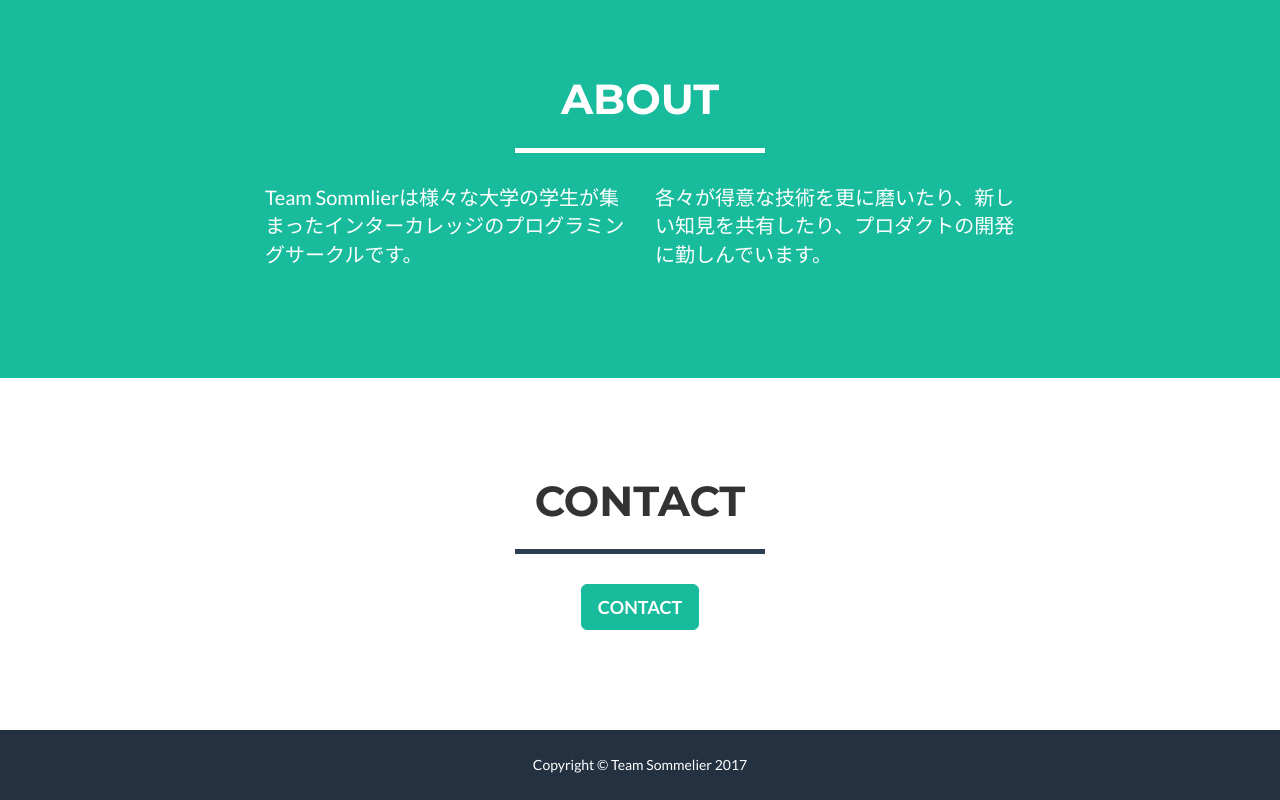
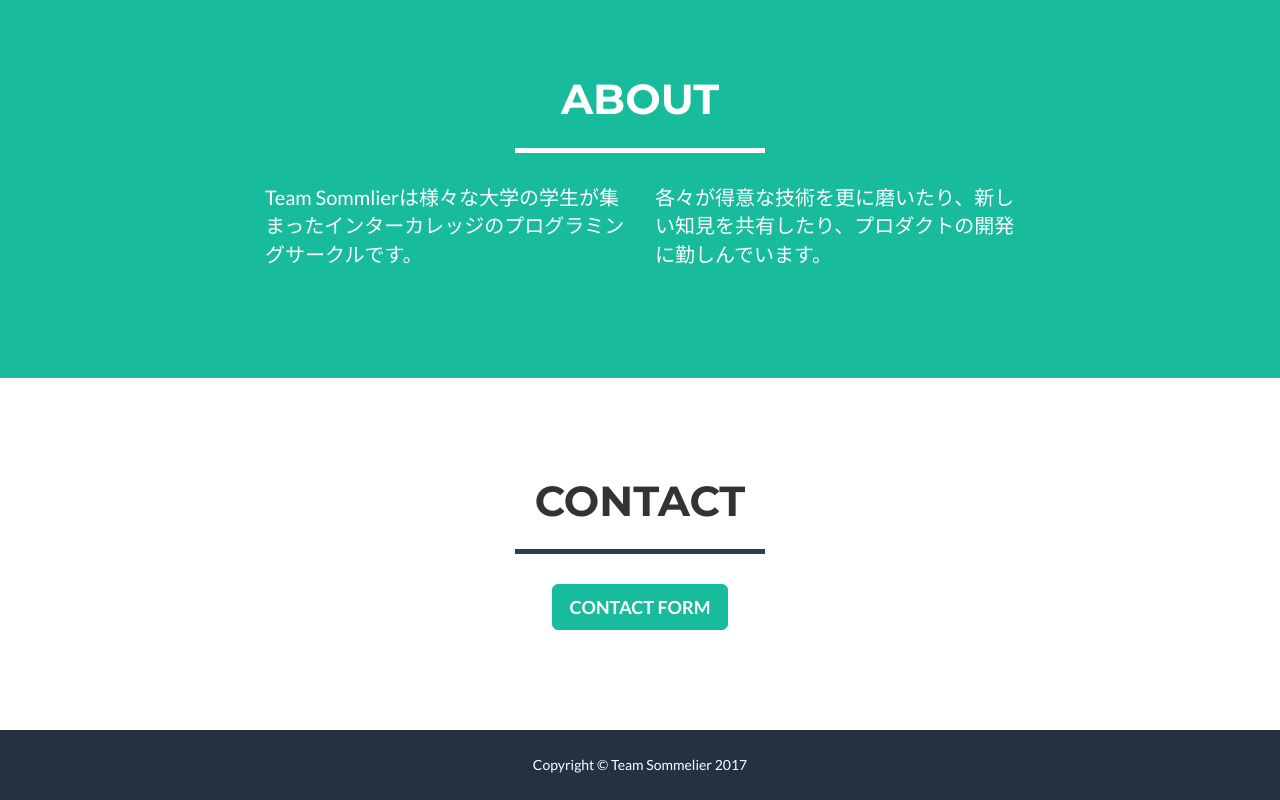
Before and after one commit to TeamSommelier/SommelierWebPages, a website: page index.html in a window 1280 px wide. Shown: the part 1108-1908 px from the top of the page. Drawn offline with nearby package versions, Linux system fonts and the light colour scheme.

Commit message:
フォームのURLを書き込みました

```diff
--- a/index.html
+++ b/index.html
@@ -242,7 +242,7 @@
                     </form>
                     -->
                     <div class="col-xs-12">
-                        <button type="button" class="btn btn-success btn-lg center-block" onclick="window.open('https://www.google.co.jp/')">CONTACT</button>
+                        <button type="button" class="btn btn-success btn-lg center-block" onclick="window.open('https://goo.gl/forms/SH4uFvbNGIhCiD5m2')">CONTACT FORM</button>
                     </div>
                 </div>
             </div>
```
